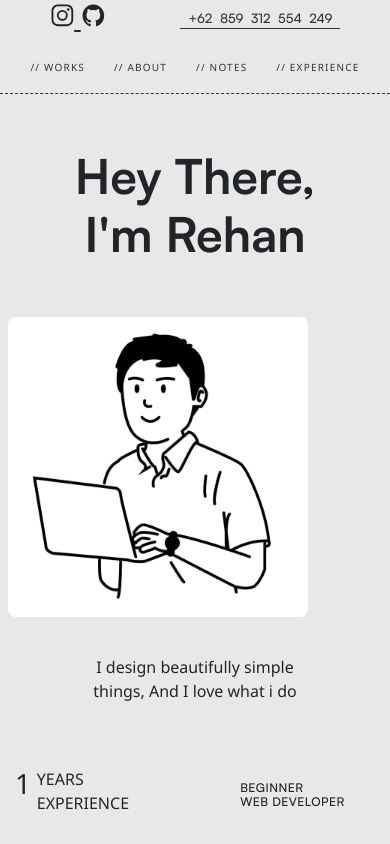
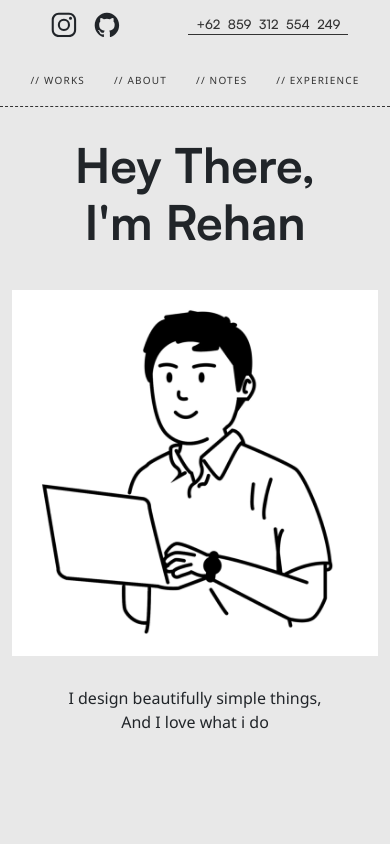
Before and after one commit to Kzdevelop25/PortfolioPreRelease, a plain HTML site: page index.html in a window 390 px wide. Drawn offline with nearby package versions, Linux system fonts and the light colour scheme.

Commit message:
update/features/icon-contact

```diff
--- a/index.html
+++ b/index.html
@@ -14,27 +14,17 @@
 
 <body>
 
+
+</div>
+<div class="desktop">
     <div class="text-desktop">
       <h1 class="text-uppercase  w-50">Mohon Maaf Ukuran Desktop Masih proses </h1>
     </div>
 
-  </div>
-  <div class="desktop">
-
     <div class="container-fluid" id="Home">
       <nav class="nav-container">
-        <div class="contact-icon">
-          <span class="icon text-decoration-none fs-2">
-            <a href="" class="text-dark">
-              <ion-icon name="logo-instagram"></ion-icon>
-            </a>
-            <a href="" class="text-dark">
-              <ion-icon name="logo-github"></ion-icon>
-            </a>
-          <a href="">
-
-          </a>
-        </span>
+        <div class="contact-icon fs-1 pt-2">
+          <a href="https://www.instagram.com/varrr_8/" class="text-dark m-2"><ion-icon name="logo-instagram"></ion-icon></a><a href="https://github.com/Kzdevelop25" class="text-dark m-2"><ion-icon name="logo-github"></ion-icon></a>
         </div>
         <ul class="nav-list">
           <li><a href="#Home">// WORKS</a></li>
@@ -49,31 +39,23 @@
     </div>
     <div class="nav-mobile">
       <ul class="nav-list  nav-mobile-list">
-        <li><a href="#Home">// WORKS</a></li>
-        <li><a href="#About">// ABOUT</a></li>
-        <li><a href="#">// NOTES</a></li>
+        <li><a href="#home">// WORKS</a></li>
+        <li><a href="#about">// ABOUT</a></li>
+        <li><a href="#notes">// NOTES</a></li>
         <li><a href="#">// EXPERIENCE</a></li>
       </ul>
     </div>
-    <div id="content">
-      <d iv class="container">
-        <div class="row align-items-center">
-          <div class="col-lg-4">
-            <div class="content-left">
+    <div class="container">
+      <div id="content" class="row justify-content-center align-items-center">
+        <div class="col-12">
           <h1 class="description">
             Hey There,<br />
             I'm Rehan
           </h1>
-              <p><a href="#" class="gmail-desk">raihanalkawsar92@gmail.com</a></p>
-              <div class="desk-years">
-                <h1>1</h1>
-                <p>YEARS <br />EXPERIENCE</p>
         </div>
-            </div>
-          </div>
-          <div class="col-lg-5 ">
+        <div class="col-12 ">
           <!-- <div class="img"> -->
-            <img src="./assets/images/Foto.jpeg" class="img-home img-2" alt="Hero">
+          <img src="./assets/images/Foto.jpeg" class="foto" alt="Hero">
 
           <!-- <img src="assets/images/PP.jpg" alt="FOTO ORANG PADA HOME" class="img-home img-1" />
             <img src="assets/images/1.jpg" alt="FOTO ORANG PADA HOME" class="img-home img-2" />
@@ -81,38 +63,19 @@
             <img src="assets/images/FAVICON.jpg" alt="FOTO ORANG PADA HOME" class="img-home img-4" /> -->
           <!-- <img class="img-home img-5" /> -->
         </div>
-        </div>
-        <div class="col-lg-3">
-          <div class="content-right">
-            <p class="desk-hobby">
-              I design beautifully simple <br />things, And I love what i do
+        <div class="col-9">
+          <p class="desk-hobby text-center">
+            I design beautifully simple things, And I love what i do
           </p>
-            <div class="footer-container-home">
+          <!-- <div class="footer-container-home">
             <img class="img-footer" />
             <h3 class="footer-job">BEGINNER <br />WEB DEVELOPER</h3>
-            </div>
-          </div>
-        </div>
-      </d>
-    </div>
-  </div>
-  <div id="about">
-    <div class="container mt-2">
-      <div class="row align-items-center">
-        <div class="col-6">
-          <div class="desk-years desk-years-mobile mt-3">
-            <h1>1</h1>
-            <p>YEARS <br />EXPERIENCE</p>
-          </div>
-        </div>
-        <div class="col-6">
-          <div class="footer-container-home footer-mobile mt-3">
-            <h3 class="footer-job job-mobile">BEGINNER <br />WEB DEVELOPER</h3>
+          </div> -->
         </div>
       </div>
     </div>
   </div>
-  </div>
+
 
 
   </div>
--- a/style.css
+++ b/style.css
@@ -34,12 +34,10 @@ body {
 }
 
 .text-desktop {
-    height: 100vh;
     align-items: center;
     justify-content: center;
     display: flex;
-    background-color: #222222;
-    color: #fafafa;
+    color: #333;
     font-family: 'Satoshi-Medium';
 }
 
@@ -185,7 +183,6 @@ body {
 
 
 
-
 /* Responsive laptop */
 
 /* @media screen and (max-width: 990px) {
@@ -322,6 +319,10 @@ body {
 
 /* Bagian Gambar */
 
+.foto {
+    width: 100%;
+}
+
 .img-home {
     margin: .5em;
     transition: .5s;
```
Also changed, not shown: 1 other file. Lines whose indentation alone changed are shown as unchanged.
